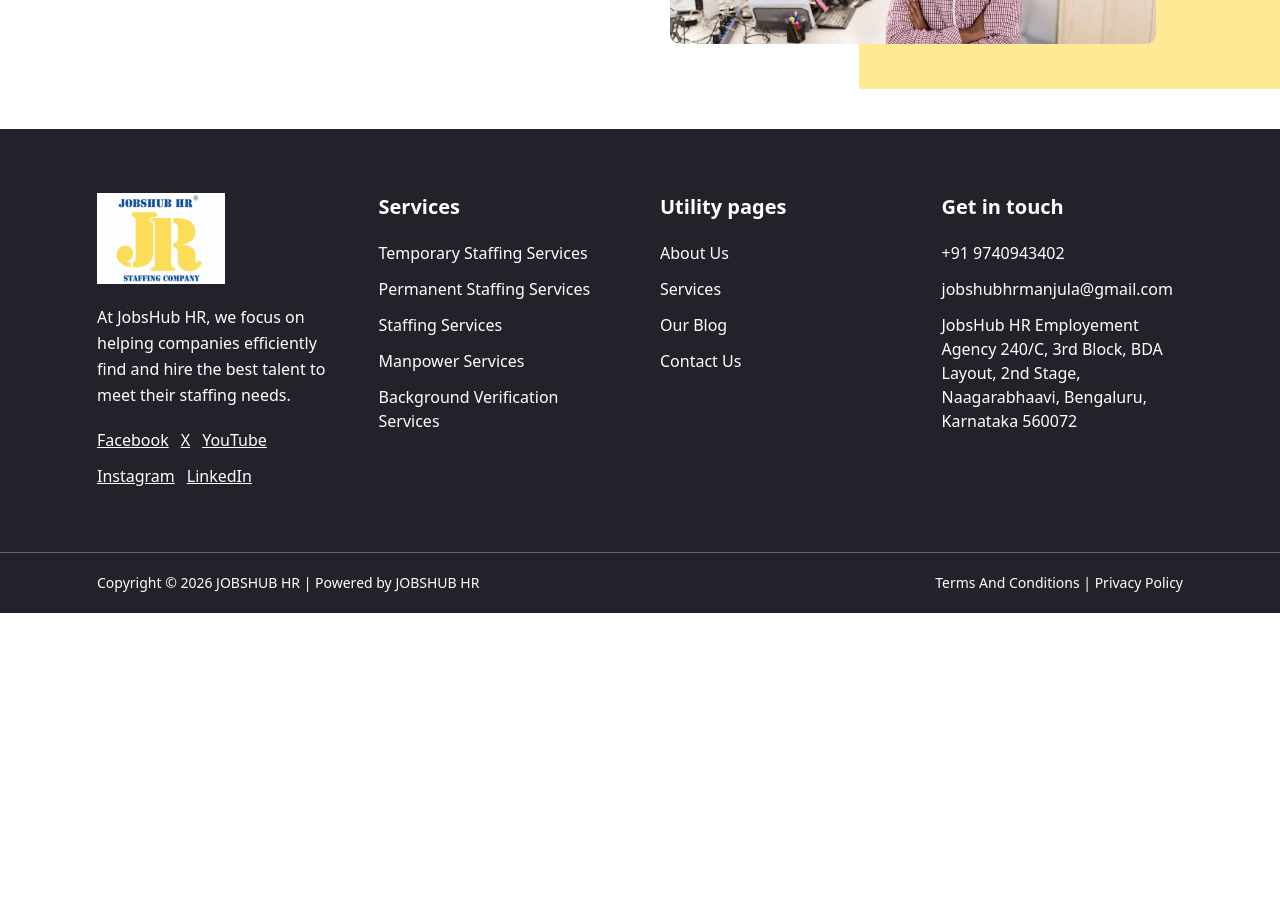
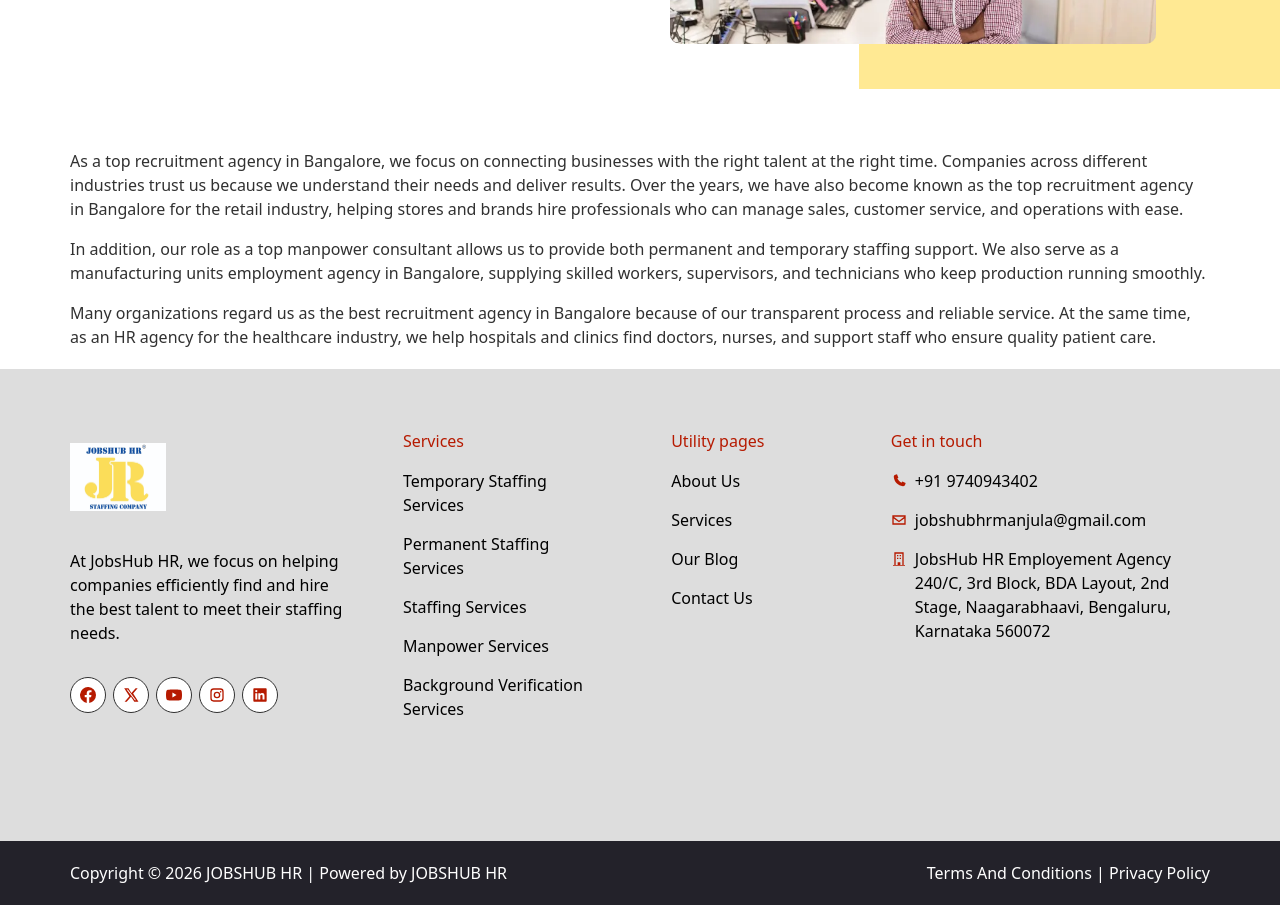
Before and after one commit to Yashwanth1228/JobsHub-HR, a Next.js app: page / in a window 1280 px wide. Shown: the part 8880-9785 px from the top of the page. Before the commit the page ends 9493 px from the top, so only its background shows below. Built offline with nearby package versions, Linux system fonts and the light colour scheme.

Commit message:
footer chyanges done

```diff
--- a/src/components/home/HomeSections.js
+++ b/src/components/home/HomeSections.js
@@ -127,6 +127,13 @@ export default function HomeSections() {
       </section>
 
       <FaqSections />
+      <section className="bg-white py-5">
+        <div className="mx-auto max-w-[1200px] space-y-4 px-6 text-base leading-6 font-normal text-[#313131] md:px-[30px]">
+          <p>As a top recruitment agency in Bangalore, we focus on connecting businesses with the right talent at the right time. Companies across different industries trust us because we understand their needs and deliver results. Over the years, we have also become known as the top recruitment agency in Bangalore for the retail industry, helping stores and brands hire professionals who can manage sales, customer service, and operations with ease.</p>
+          <p>In addition, our role as a top manpower consultant allows us to provide both permanent and temporary staffing support. We also serve as a manufacturing units employment agency in Bangalore, supplying skilled workers, supervisors, and technicians who keep production running smoothly.</p>
+          <p>Many organizations regard us as the best recruitment agency in Bangalore because of our transparent process and reliable service. At the same time, as an HR agency for the healthcare industry, we help hospitals and clinics find doctors, nurses, and support staff who ensure quality patient care.</p>
+        </div>
+      </section>
     </>
   );
 }
--- a/src/components/layout/Footer.js
+++ b/src/components/layout/Footer.js
@@ -5,16 +5,31 @@ const pages = [["About Us", "/about-us/"], ["Services", "/services/"], ["Our Blo
 const services = ["Temporary Staffing Services", "Permanent Staffing Services", "Staffing Services", "Manpower Services", "Background Verification Services"];
 const social = [["Facebook", "https://www.facebook.com/profile.php?id=61563027690882&mibextid=ZbWKwL"], ["X", "https://x.com/HubHr72674?t=hoI9mc04bhiRU0Q9WzcuJw&s=09"], ["YouTube", "https://youtube.com/@jobshubhr?si=TyvpssMyIf4Gg2TC"], ["Instagram", "https://www.instagram.com/jobs_hub_hr?utm_source=qr&igsh=NmxucGdjbDJqMDJ1"], ["LinkedIn", "https://www.linkedin.com/company/jobs-hub-hr-employement-agency/"]];
 
+const icons = {
+  Facebook: "M24 12a12 12 0 1 0-13.9 11.85v-8.38H7.08V12h3.02V9.36c0-2.99 1.79-4.64 4.51-4.64 1.31 0 2.68.23 2.68.23v2.95h-1.51c-1.48 0-1.94.92-1.94 1.87V12h3.31l-.53 3.47h-2.78v8.38A12 12 0 0 0 24 12Z",
+  X: "M18.9 2H22l-6.78 7.75L23.2 22h-6.25l-4.9-7.46L5.53 22H2.4l7.25-8.29L1.8 2h6.4l4.43 6.84L18.9 2Zm-1.1 18h1.73L7.25 3.9H5.4L17.8 20Z",
+  YouTube: "M23.5 6.2a3 3 0 0 0-2.1-2.1C19.55 3.6 12 3.6 12 3.6s-7.55 0-9.4.5A3 3 0 0 0 .5 6.2 31 31 0 0 0 0 12a31 31 0 0 0 .5 5.8 3 3 0 0 0 2.1 2.1c1.85.5 9.4.5 9.4.5s7.55 0 9.4-.5a3 3 0 0 0 2.1-2.1A31 31 0 0 0 24 12a31 31 0 0 0-.5-5.8ZM9.6 15.6V8.4l6.23 3.6-6.23 3.6Z",
+  Instagram: "M7 2h10a5 5 0 0 1 5 5v10a5 5 0 0 1-5 5H7a5 5 0 0 1-5-5V7a5 5 0 0 1 5-5Zm0 2a3 3 0 0 0-3 3v10a3 3 0 0 0 3 3h10a3 3 0 0 0 3-3V7a3 3 0 0 0-3-3H7Zm5 3a5 5 0 1 1 0 10 5 5 0 0 1 0-10Zm0 2a3 3 0 1 0 0 6 3 3 0 0 0 0-6Zm5.5-3a1.25 1.25 0 1 1 0 2.5 1.25 1.25 0 0 1 0-2.5Z",
+  LinkedIn: "M20.45 2H3.55C2.69 2 2 2.68 2 3.52v16.96C2 21.32 2.69 22 3.55 22h16.9c.86 0 1.55-.68 1.55-1.52V3.52C22 2.68 21.31 2 20.45 2ZM7.93 18.75H4.96V9.2h2.97v9.55ZM6.45 7.9a1.72 1.72 0 1 1 0-3.44 1.72 1.72 0 0 1 0 3.44Zm12.3 10.85h-2.96V14.1c0-1.11-.02-2.54-1.55-2.54-1.55 0-1.79 1.21-1.79 2.46v4.73H9.49V9.2h2.84v1.31h.04a3.11 3.11 0 0 1 2.8-1.54c2.99 0 3.58 1.97 3.58 4.53v5.25Z",
+  phone: "M6.6 2.7 9 2l2.1 5-1.7 1.4a15.8 15.8 0 0 0 6.2 6.2l1.4-1.7 5 2.1-.7 2.4c-.4 1.5-1.8 2.6-3.4 2.4C10.4 19 5 13.6 4.2 6.1 4 4.5 5.1 3.1 6.6 2.7Z",
+  email: "M2 5h20v14H2V5Zm2 2v.3l8 5.7 8-5.7V7H4Zm16 10V9.8l-8 5.7-8-5.7V17h16Z",
+  address: "M5 2h14v19h2v1H3v-1h2V2Zm2 2v17h3v-4h4v4h3V4H7Zm2 2h2v2H9V6Zm4 0h2v2h-2V6ZM9 10h2v2H9v-2Zm4 0h2v2h-2v-2Z",
+};
+
+function Icon({ name, className }) {
+  return <svg aria-hidden="true" viewBox="0 0 24 24" className={className}><path d={icons[name]} /></svg>;
+}
+
 export default function Footer() {
   return (
-    <footer className="bg-[#23222a] text-white">
-      <div className="mx-auto grid max-w-[1150px] gap-10 px-6 py-16 sm:grid-cols-2 lg:grid-cols-4 md:px-8">
-        <div><Link href="/" aria-label="JobsHub HR home"><Image src="/images/jobshubhr-logo.jpeg" alt="JobsHub HR" width={170} height={121} className="h-auto w-32" /></Link><p className="mt-5 leading-relaxed">At JobsHub HR, we focus on helping companies efficiently find and hire the best talent to meet their staffing needs.</p><div className="mt-5 flex flex-wrap gap-3">{social.map(([label, href]) => <a key={label} href={href} target="_blank" rel="noopener noreferrer" className="underline focus-visible:outline-2">{label}</a>)}</div></div>
-        <div><h2 className="text-xl font-semibold">Services</h2><ul className="mt-5 space-y-3">{services.map(service => <li key={service}>{service}</li>)}</ul></div>
-        <nav aria-label="Footer navigation"><h2 className="text-xl font-semibold">Utility pages</h2><ul className="mt-5 space-y-3">{pages.map(([label, href]) => <li key={href}><Link href={href} className="hover:underline focus-visible:outline-2">{label}</Link></li>)}</ul></nav>
-        <div><h2 className="text-xl font-semibold">Get in touch</h2><address className="mt-5 space-y-3 not-italic"><p><a href="tel:+919740943402" className="hover:underline">+91 9740943402</a></p><p><a href="mailto:jobshubhrmanjula@gmail.com" className="break-all hover:underline">jobshubhrmanjula@gmail.com</a></p><p>JobsHub HR Employement Agency 240/C, 3rd Block, BDA Layout, 2nd Stage, Naagarabhaavi, Bengaluru, Karnataka 560072</p></address></div>
+    <footer className="bg-[#ddd] text-black">
+      <div className="mx-auto grid max-w-[1200px] gap-10 px-6 py-12 sm:grid-cols-2 md:px-[30px] lg:grid-cols-[1.18fr_0.9fr_0.69fr_1.38fr] lg:gap-[60px] lg:pt-[60px] lg:pb-[120px]">
+        <div className="min-w-0"><Link href="/" aria-label="JobsHub HR home"><Image src="/images/jobshubhr-logo.jpeg" alt="JobsHub HR" width={170} height={121} className="h-24 w-24 object-contain" /></Link><p className="mt-6 leading-6">At JobsHub HR, we focus on helping companies efficiently find and hire the best talent to meet their staffing needs.</p><div className="mt-8 flex flex-wrap gap-[7px]">{social.map(([label, href]) => <a key={label} href={href} target="_blank" rel="noopener noreferrer" aria-label={label} className="flex h-9 w-9 items-center justify-center rounded-full border border-[#313131] bg-white text-[#b61a00] focus-visible:outline-2 focus-visible:outline-offset-2"><Icon name={label} className="h-4 w-4 fill-current" /></a>)}</div></div>
+        <div className="min-w-0"><h2 className="text-base font-normal text-[#b61a00]">Services</h2><ul className="mt-4 space-y-[15px] font-medium leading-6">{services.map(service => <li key={service}>{service}</li>)}</ul></div>
+        <nav aria-label="Footer navigation" className="min-w-0"><h2 className="text-base font-normal text-[#b61a00]">Utility pages</h2><ul className="mt-4 space-y-[15px] font-medium leading-6">{pages.map(([label, href]) => <li key={href}><Link href={href} className="hover:underline focus-visible:outline-2">{label}</Link></li>)}</ul></nav>
+        <div className="min-w-0"><h2 className="text-base font-normal text-[#b61a00]">Get in touch</h2><address className="mt-4 space-y-[15px] leading-6 not-italic"><p className="flex gap-2"><Icon name="phone" className="mt-1 h-4 w-4 shrink-0 fill-[#b61a00]" /><a href="tel:+919740943402" className="hover:underline">+91 9740943402</a></p><p className="flex gap-2"><Icon name="email" className="mt-1 h-4 w-4 shrink-0 fill-[#b61a00]" /><a href="mailto:jobshubhrmanjula@gmail.com" className="min-w-0 break-all hover:underline">jobshubhrmanjula@gmail.com</a></p><p className="flex gap-2"><Icon name="address" className="mt-1 h-4 w-4 shrink-0 fill-[#b61a00]" /><span>JobsHub HR Employement Agency 240/C, 3rd Block, BDA Layout, 2nd Stage, Naagarabhaavi, Bengaluru, Karnataka 560072</span></p></address></div>
       </div>
-      <div className="border-t border-white/30"><div className="mx-auto flex max-w-[1150px] flex-col justify-between gap-3 px-6 py-5 text-sm md:flex-row md:px-8"><p>Copyright © 2026 JOBSHUB HR | Powered by JOBSHUB HR</p><p>Terms And Conditions | Privacy Policy</p></div></div>
+      <div className="bg-[#23222a] text-white"><div className="mx-auto flex max-w-[1200px] flex-col justify-between gap-3 px-6 py-5 text-base md:flex-row md:px-[30px]"><p>Copyright © 2026 JOBSHUB HR | Powered by JOBSHUB HR</p><p>Terms And Conditions | Privacy Policy</p></div></div>
     </footer>
   );
 }
```
Also changed, not shown: 1 other file (tests, documents, lock files or other folders).
